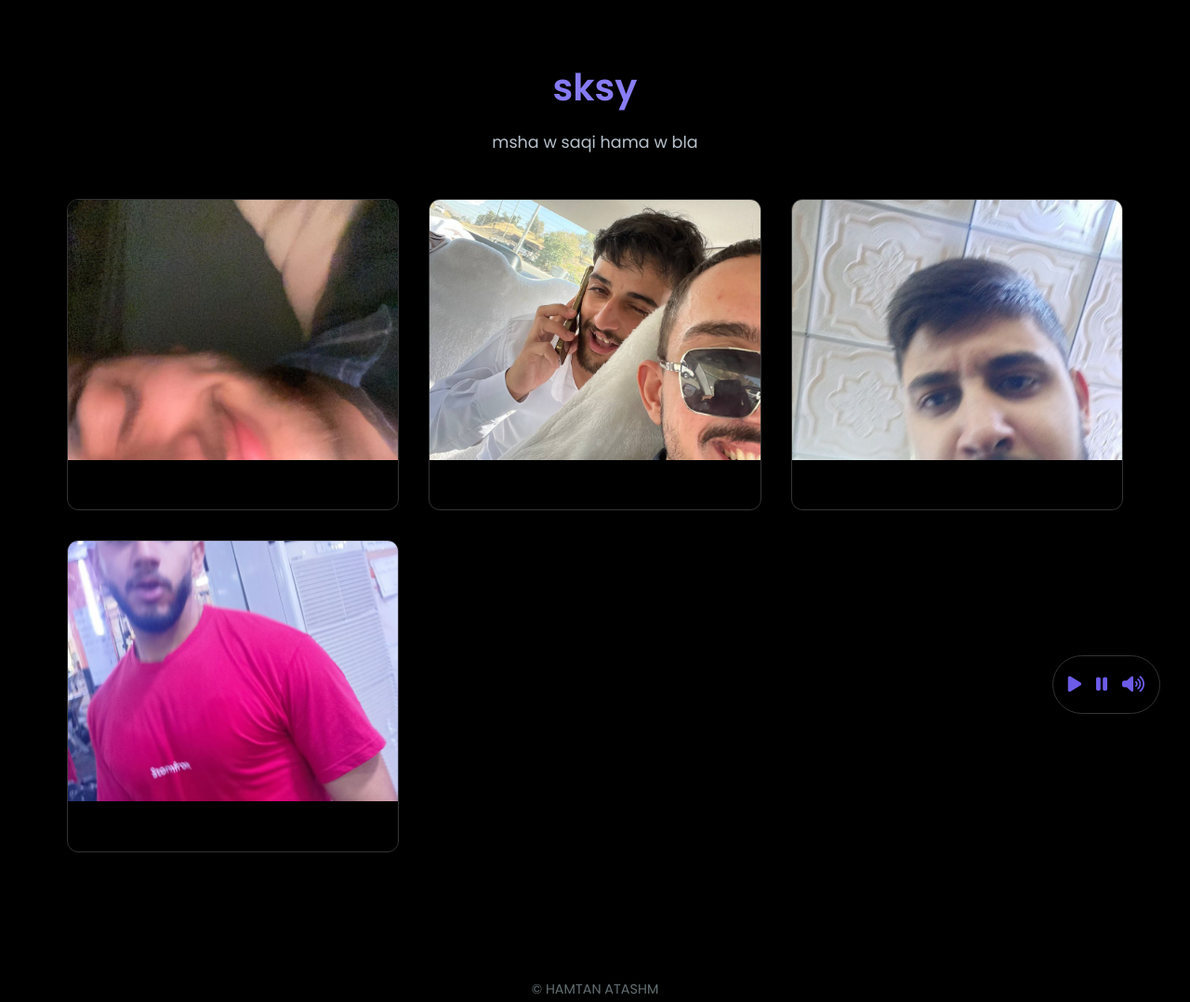
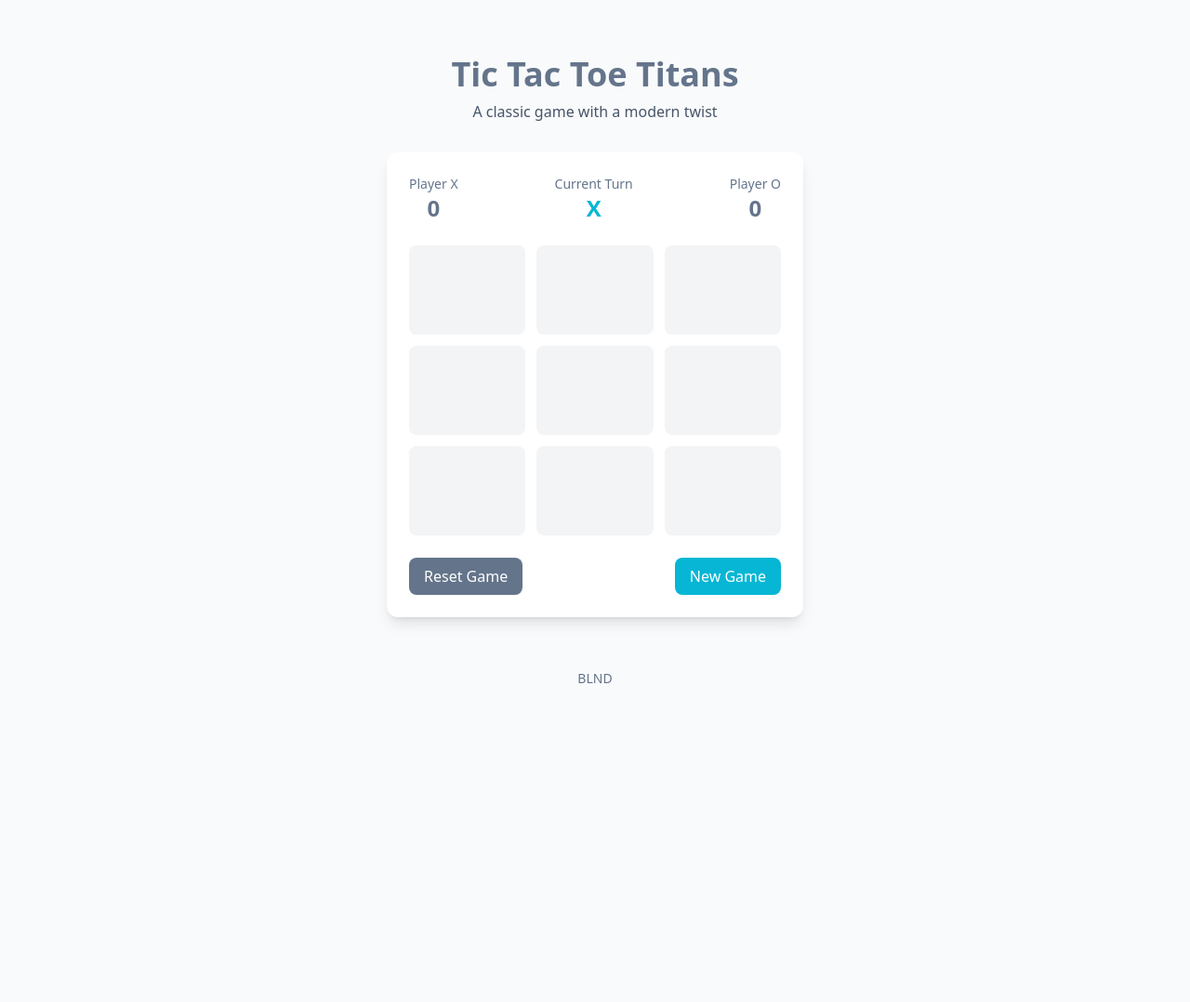
Before and after one commit to BIBi0044/BiBI.github.io, a plain HTML site: page index.html in a window 1280 px wide. Shown: the whole page at 93% size. After the commit the page ends 800 px from the top, so only its background shows below. Drawn offline with nearby package versions, Linux system fonts and the light colour scheme.

Commit message:
Update index.html

```diff
--- a/index.html
+++ b/index.html
@@ -1,209 +1,219 @@
-
 <!DOCTYPE html>
 <html lang="en">
 <head>
     <meta charset="UTF-8">
     <meta name="viewport" content="width=device-width, initial-scale=1.0">
-    <title>ker qn qwz
-    </title>
-    <link rel="stylesheet" href="https://cdnjs.cloudflare.com/ajax/libs/font-awesome/6.4.0/css/all.min.css">
-    <link href="https://fonts.googleapis.com/css2?family=Poppins:wght@300;400;600&display=swap" rel="stylesheet">
+    <title>Tic Tac Toe Titans</title>
+    <script src="https://cdn.tailwindcss.com"></script>
+    <script src="https://unpkg.com/feather-icons"></script>
+    <script>
+        tailwind.config = {
+            theme: {
+                extend: {
+                    colors: {
+                        primary: {
+                            500: '#64748b',
+                        },
+                        secondary: {
+                            500: '#06b6d4',
+                        }
+                    }
+                }
+            }
+        }
+    </script>
     <style>
-        :root {
-            --primary-color: #6c5ce7;
-            --secondary-color: #a29bfe;
-            --dark-color: #2d3436;
-            --light-color: #f5f6fa;
+        .cell {
+            transition: all 0.3s ease;
         }
-        * {
-            margin: 0;
-            padding: 0;
-            box-sizing: border-box;
-            font-family: 'Poppins', sans-serif;
+        .cell:hover {
+            transform: scale(1.05);
         }
-        body {
-            min-height: 100vh;
-            background: #000000;
-            color: var(--light-color);
+        .winning-cell {
+            animation: pulse 1.5s infinite;
         }
-.container {
-            max-width: 1200px;
-            margin: 0 auto;
-            padding: 2rem;
-        }
-        header {
-            display: flex;
-            justify-content: space-between;
-            align-items: center;
-            margin-bottom: 2rem;
-        }
-        .logo {
-            font-size: 1.8rem;
-            font-weight: 600;
-            color: var(--primary-color);
-        }
-        .nav-links {
-            display: flex;
-            gap: 2rem;
-        }
-        .nav-links a {
-            text-decoration: none;
-            color: var(--light-color);
-            transition: color 0.3s;
-        }
-        .nav-links a:hover {
-            color: var(--secondary-color);
-}
-        .hero {
-            text-align: center;
-            margin-bottom: 3rem;
-        }
-        .hero h1 {
-            font-size: 2.5rem;
-            margin-bottom: 1rem;
-            background: linear-gradient(to right, var(--primary-color), var(--secondary-color));
-            -webkit-background-clip: text;
-            -webkit-text-fill-color: transparent;
-        }
-        .hero p {
-            font-size: 1.1rem;
-            max-width: 600px;
-            margin: 0 auto 2rem;
-            color: #b8c2cc;
-}
-        .image-grid {
-            display: grid;
-            grid-template-columns: repeat(auto-fit, minmax(280px, 1fr));
-            gap: 2rem;
-            margin-bottom: 3rem;
-        }
-        .image-card {
-            background: #000000;
-            border-radius: 12px;
-            overflow: hidden;
-            box-shadow: 0 10px 20px rgba(0,0,0,0.5);
-            transition: transform 0.3s;
-            border: 1px solid #333333;
-}
-        .image-card:hover {
-            transform: translateY(-5px);
-        }
-        .image-card img {
-            width: 100%;
-            height: 280px;
-            object-fit: cover;
-        }
-        .image-info {
-            padding: 1.2rem;
-        }
-        .image-info h3 {
-            margin-bottom: 0.5rem;
-            font-size: 1.1rem;
-        }
-        .image-info p {
-            color: #b8c2cc;
-font-size: 0.9rem;
-        }
-        .audio-controls {
-            position: fixed;
-            bottom: 2rem;
-            right: 2rem;
-            background: #000000;
-            padding: 1rem;
-            border-radius: 50px;
-            box-shadow: 0 5px 15px rgba(0,0,0,0.5);
-            border: 1px solid #333333;
-display: flex;
-            align-items: center;
-            gap: 1rem;
-        }
-        .audio-controls button {
-            background: none;
-            border: none;
-            font-size: 1.2rem;
-            color: var(--primary-color);
-            cursor: pointer;
-        }
-        footer {
-            text-align: center;
-            padding: 2rem;
-            color: #636e72;
-            font-size: 0.9rem;
+        @keyframes pulse {
+            0% { background-color: rgba(6, 182, 212, 0.1); }
+            50% { background-color: rgba(6, 182, 212, 0.3); }
+            100% { background-color: rgba(6, 182, 212, 0.1); }
         }
     </style>
 </head>
-<body>
-    <div class="container">
-        <header>
-            <div class="logo"></div>
-
+<body class="bg-gray-50 min-h-screen flex flex-col items-center justify-center p-4">
+    <header class="text-center mb-8">
+        <h1 class="text-4xl font-bold text-primary-500 mb-2">Tic Tac Toe Titans</h1>
+        <p class="text-slate-600">A classic game with a modern twist</p>
     </header>
 
-        <section class="hero">
-            <h1>sksy</h1>
-            <p>msha w saqi hama w bla</p>
-        </section>
-
-        <section id="gallery" class="image-grid">
-            <div class="image-card">
-                <img src="photo_1_2025-10-16_15-53-52.jpg" alt="Photo 1">
-                <div class="image-info">
-                    <h3> </h3>
-                    <p></p>
+    <main class="w-full max-w-md">
+        <div class="bg-white rounded-xl shadow-lg p-6 mb-6">
+            <div class="flex justify-between items-center mb-6">
+                <div class="text-center">
+                    <p class="text-sm text-slate-500">Player X</p>
+                    <div class="text-2xl font-bold text-primary-500">0</div>
+                </div>
+                <div class="text-center">
+                    <p class="text-sm text-slate-500">Current Turn</p>
+                    <div id="currentPlayer" class="text-2xl font-bold text-secondary-500">X</div>
+                </div>
+                <div class="text-center">
+                    <p class="text-sm text-slate-500">Player O</p>
+                    <div class="text-2xl font-bold text-primary-500">0</div>
                 </div>
             </div>
-            <div class="image-card">
-                <img src="photo_2_2025-10-16_15-53-52.jpg" alt="Nature 2">
-                <div class="image-info">
-                    <h3></h3>
-                    <p></p>
+
+            <div id="board" class="grid grid-cols-3 gap-3 mb-6">
+                <!-- Cells will be generated by JavaScript -->
+            </div>
+
+            <div class="flex justify-between">
+                <button id="resetBtn" class="bg-primary-500 hover:bg-primary-600 text-white px-4 py-2 rounded-lg transition">
+                    Reset Game
+                </button>
+                <button id="newGameBtn" class="bg-secondary-500 hover:bg-secondary-600 text-white px-4 py-2 rounded-lg transition">
+                    New Game
+                </button>
             </div>
         </div>
-            <div class="image-card">
-                <img src="photo_3_2025-10-16_15-53-52.jpg" alt="Nature 3">
-                <div class="image-info">
-                    <h3></h3>
-                    <p></p>
-                </div>
-            </div>
-            <div class="image-card">
-                <img src="photo_4_2025-10-16_15-53-52.jpg" alt="Nature 4">
-                <div class="image-info">
-                    <h3></h3>
-                    <p></p>
-                </div>
-            </div>
-        </section>
 
-        <div class="audio-controls">
-            <button id="playBtn"><i class="fas fa-play"></i></button>
-            <button id="pauseBtn"><i class="fas fa-pause"></i></button>
-            <button id="volumeUp"><i class="fas fa-volume-up"></i></button>
-        </div>
-        <iframe id="bgMusic" width="0" height="0" src="https://www.youtube.com/embed/n29PtY3OBm0?si=OL7-_UEZ8-e9EQ4F&autoplay=1&mute=1" frameborder="0" allow="accelerometer; autoplay; clipboard-write; encrypted-media; gyroscope; picture-in-picture; web-share" allowfullscreen></iframe>
-</div>
+        <div id="message" class="text-center text-lg font-semibold text-secondary-500 hidden"></div>
+    </main>
 
-    <footer>
-        <p>&copy; HAMTAN ATASHM</p>
+    <footer class="mt-8 text-center text-slate-500 text-sm">
+        <p>BLND</p>
     </footer>
 
     <script>
-        const iframe = document.getElementById('bgMusic');
-        const playBtn = document.getElementById('playBtn');
-        const pauseBtn = document.getElementById('pauseBtn');
-        const volumeUp = document.getElementById('volumeUp');
+        document.addEventListener('DOMContentLoaded', () => {
+            const board = document.getElementById('board');
+            const currentPlayerDisplay = document.getElementById('currentPlayer');
+            const messageDisplay = document.getElementById('message');
+            const resetBtn = document.getElementById('resetBtn');
+            const newGameBtn = document.getElementById('newGameBtn');
 
-        playBtn.addEventListener('click', () => {
-            iframe.src = iframe.src.replace('&mute=1', '');
+            let currentPlayer = 'X';
+            let gameState = ['', '', '', '', '', '', '', '', ''];
+            let gameActive = true;
+            let scores = { X: 0, O: 0 };
+
+            // Winning conditions
+            const winningConditions = [
+                [0, 1, 2], [3, 4, 5], [6, 7, 8], // rows
+                [0, 3, 6], [1, 4, 7], [2, 5, 8], // columns
+                [0, 4, 8], [2, 4, 6]             // diagonals
+            ];
+
+            // Create the board cells
+            function createBoard() {
+                board.innerHTML = '';
+                for (let i = 0; i < 9; i++) {
+                    const cell = document.createElement('div');
+                    cell.className = 'cell bg-gray-100 h-24 flex items-center justify-center text-4xl font-bold rounded-lg cursor-pointer';
+                    cell.setAttribute('data-index', i);
+                    cell.addEventListener('click', handleCellClick);
+                    board.appendChild(cell);
+                }
+            }
+
+            // Handle cell click
+            function handleCellClick(e) {
+                const clickedCell = e.target;
+                const clickedCellIndex = parseInt(clickedCell.getAttribute('data-index'));
+
+                if (gameState[clickedCellIndex] !== '' || !gameActive) return;
+
+                gameState[clickedCellIndex] = currentPlayer;
+                clickedCell.textContent = currentPlayer;
+                clickedCell.classList.add(currentPlayer === 'X' ? 'text-primary-500' : 'text-secondary-500');
+
+                checkResult();
+            }
+
+            // Check for win or draw
+            function checkResult() {
+                let roundWon = false;
+
+                for (let i = 0; i < winningConditions.length; i++) {
+                    const [a, b, c] = winningConditions[i];
+
+                    if (gameState[a] === '' || gameState[b] === '' || gameState[c] === '') continue;
+
+                    if (gameState[a] === gameState[b] && gameState[b] === gameState[c]) {
+                        roundWon = true;
+                        highlightWinningCells([a, b, c]);
+                        break;
+                    }
+                }
+
+                if (roundWon) {
+                    scores[currentPlayer]++;
+                    showMessage(`Player ${currentPlayer} wins!`);
+                    gameActive = false;
+                    return;
+                }
+
+                if (!gameState.includes('')) {
+                    showMessage('Game ended in a draw!');
+                    gameActive = false;
+                    return;
+                }
+
+                changePlayer();
+            }
+
+            // Highlight winning cells
+            function highlightWinningCells(cells) {
+                cells.forEach(index => {
+                    const cell = document.querySelector(`[data-index="${index}"]`);
+                    cell.classList.add('winning-cell');
                 });
+            }
 
-        pauseBtn.addEventListener('click', () => {
-            iframe.src = iframe.src.includes('&mute=1') ? iframe.src : iframe.src + '&mute=1';
+            // Change player
+            function changePlayer() {
+                currentPlayer = currentPlayer === 'X' ? 'O' : 'X';
+                currentPlayerDisplay.textContent = currentPlayer;
+                currentPlayerDisplay.className = `text-2xl font-bold ${currentPlayer === 'X' ? 'text-primary-500' : 'text-secondary-500'}`;
+            }
+
+            // Show message
+            function showMessage(message) {
+                messageDisplay.textContent = message;
+                messageDisplay.classList.remove('hidden');
+            }
+
+            // Reset game (same board)
+            function resetGame() {
+                gameState = ['', '', '', '', '', '', '', '', ''];
+                gameActive = true;
+                currentPlayer = 'X';
+                currentPlayerDisplay.textContent = currentPlayer;
+                currentPlayerDisplay.className = 'text-2xl font-bold text-primary-500';
+                messageDisplay.classList.add('hidden');
+
+                document.querySelectorAll('.cell').forEach(cell => {
+                    cell.textContent = '';
+                    cell.classList.remove('winning-cell', 'text-primary-500', 'text-secondary-500');
                 });
+            }
 
-        volumeUp.addEventListener('click', () => {
-            iframe.src = iframe.src.includes('&mute=1') ? iframe.src.replace('&mute=1', '') : iframe.src;
+            // New game (reset scores)
+            function newGame() {
+                resetGame();
+                scores = { X: 0, O: 0 };
+                document.querySelectorAll('.text-2xl.font-bold.text-primary-500').forEach(el => {
+                    if (el.textContent === '0') el.textContent = '0';
+                });
+            }
+
+            // Event listeners
+            resetBtn.addEventListener('click', resetGame);
+            newGameBtn.addEventListener('click', newGame);
+
+            // Initialize the game
+            createBoard();
         });
     </script>
+    <script>feather.replace();</script>
 </body>
 </html>
```
Lines whose indentation alone changed are shown as unchanged.
